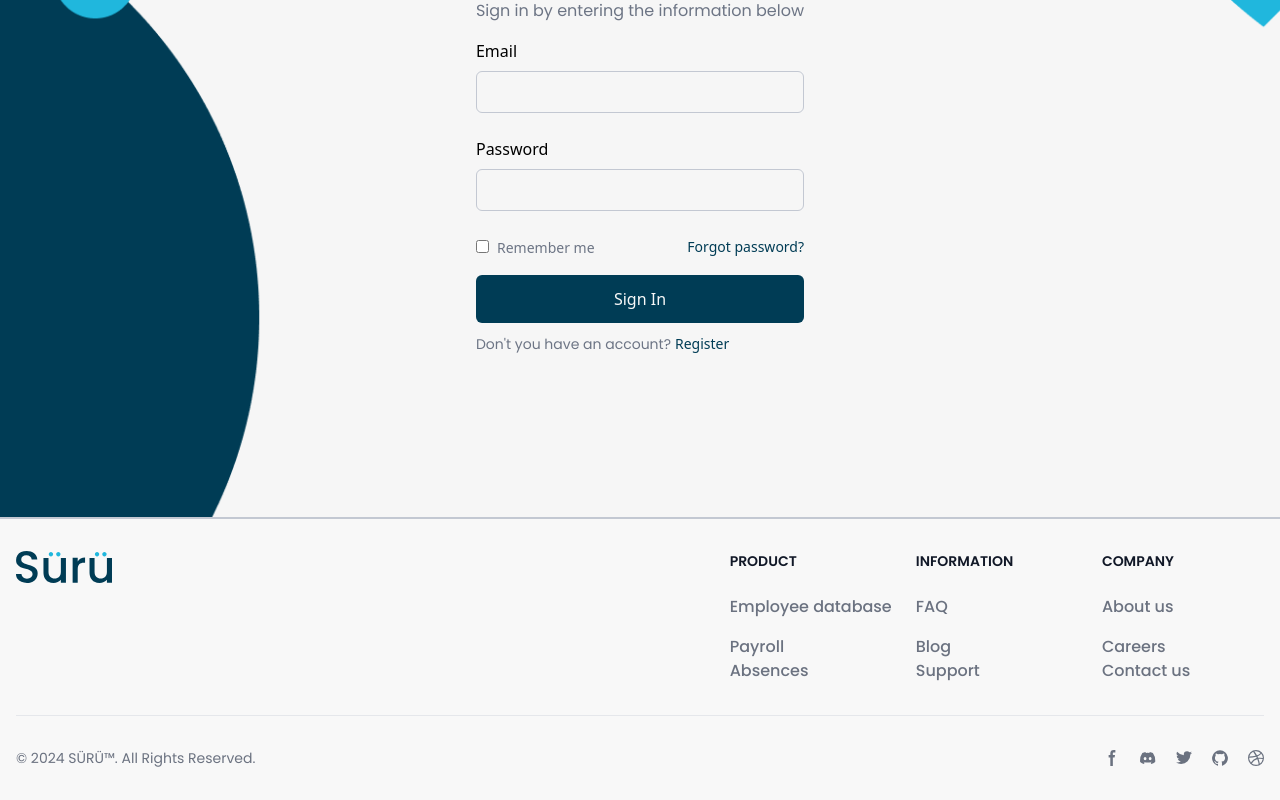
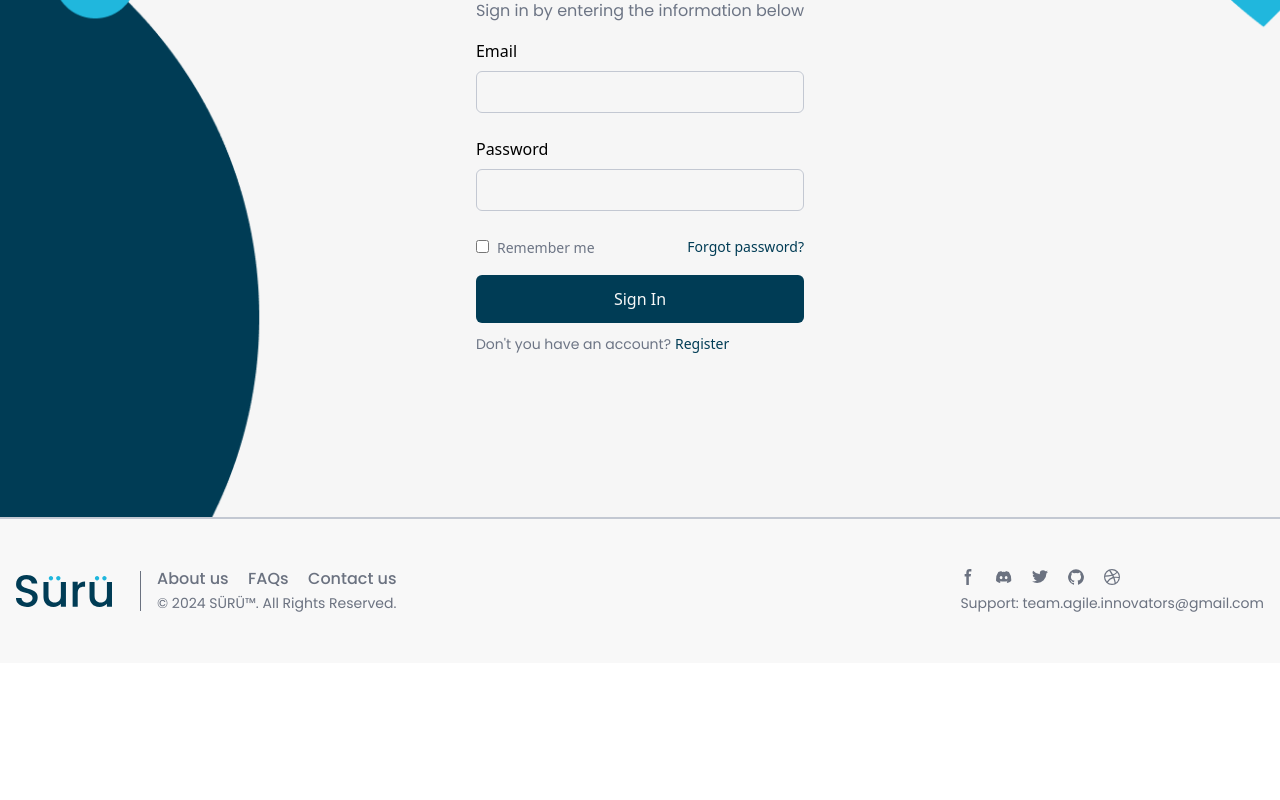
Before and after one commit to Agile-Innovators/SURU-Development, a React (Vite) app: page /login in a window 1280 px wide. Shown: the part 364-1164 px from the top of the page. After the commit the page ends 1027 px from the top, so only its background shows below. Built offline with nearby package versions, Linux system fonts and the light colour scheme.

Commit message:
Update Footer

```diff
--- a/src/components/ui/layout/Footer.jsx
+++ b/src/components/ui/layout/Footer.jsx
@@ -1,99 +1,46 @@
 export function Footer() {
     return (
         <footer className="bg-white text-primary font-primary border-t-2 border-light-grey">
-            <div className="max-w-7xl m-auto p-4 py-6 lg:py-8">
-                <div className="md:flex md:justify-between">
-                    <div className="mb-6 md:mb-0">
-                        <a href="#" className="flex items-center">
-                            <img src="/Logo.svg" className="h-8 me-3" alt="SURU Logo" />
-                        </a>
-                    </div>
-                    <div className="grid grid-cols-2 gap-8 sm:gap-6 sm:grid-cols-3">
+            <div className="flex items-center flex-col sm:flex-row justify-between max-w-7xl m-auto p-4 py-6 lg:py-12">
+                <div className="flex flex-col sm:flex-row items-center gap-4 sm:gap-0">
+                    <a href="#" className="flex items-center"><img src="/Logo.svg" className="h-8 me-3" alt="SURU Logo" /></a>
+                    <div className="border-b sm:border-l border-gray-500 h-0 mx-4 w-12 sm:h-10 sm:w-0"></div>
                     <div>
-                            <h2 className="mb-6 text-sm font-semibold text-gray-900 uppercase ">Product</h2>
-                            <ul className="text-gray-500  font-medium">
-                                <li className="mb-4">
-                                    <a href="#" className="hover:underline">Employee database</a>
-                                </li>
+                        <ul className="flex justify-between text-gray-500 font-medium gap-4">
                             <li>
-                                    <a href="#" className="hover:underline">Payroll</a>
-                                </li>
-                                <li>
-                                    <a href="#" className="hover:underline">Absences</a>
-                                </li>
-
-                            </ul>
-                        </div>
-                        <div>
-                            <h2 className="mb-6 text-sm font-semibold text-gray-900 uppercase ">Information</h2>
-                            <ul className="text-gray-500  font-medium">
-                                <li className="mb-4">
-                                    <a href="#" className="hover:underline ">FAQ</a>
-                                </li>
-                                <li>
-                                    <a href="#" className="hover:underline">Blog</a>
-                                </li>
-                                <li>
-                                    <a href="#" className="hover:underline">Support</a>
-                                </li>
-                            </ul>
-                        </div>
-                        <div>
-                            <h2 className="mb-6 text-sm font-semibold text-gray-900 uppercase ">Company</h2>
-                            <ul className="text-gray-500  font-medium">
-                                <li className="mb-4">
                                 <a href="#" className="hover:underline">About us</a>
                             </li>
                             <li>
-                                    <a href="#" className="hover:underline">Careers</a>
+                                <a href="#" className="hover:underline">FAQs</a>
                             </li>
                             <li>
                                 <a href="#" className="hover:underline">Contact us</a>
                             </li>
-
                         </ul>
+                        <span className="text-sm text-gray-500 sm:text-center">© 2024 <a href="#" className="hover:underline">SÜRÜ™</a>. All Rights Reserved.</span>
                     </div>
                 </div>
-                </div>
-                <hr className="my-6 border-gray-200 sm:mx-auto   lg:my-8" />
-                <div className="sm:flex sm:items-center sm:justify-between">
-                    <span className="text-sm text-gray-500 sm:text-center ">© 2024 <a href="" className="hover:underline">SÜRÜ™</a>. All Rights Reserved.
-                    </span>
-                    <div className="flex mt-4 sm:justify-center sm:mt-0">
-                        <a href="#" className="text-gray-500 hover:text-gray-900 ">
-                            <svg className="w-4 h-4" aria-hidden="true" xmlns="http://www.w3.org/2000/svg" fill="currentColor" viewBox="0 0 8 19">
-                                <path fillRule="evenodd" d="M6.135 3H8V0H6.135a4.147 4.147 0 0 0-4.142 4.142V6H0v3h2v9.938h3V9h2.021l.592-3H5V3.591A.6.6 0 0 1 5.592 3h.543Z" clipRule="evenodd" />
-                            </svg>
-                            <span className="sr-only">Facebook page</span>
+                <div className="flex flex-col mt-4 sm:mt-0 items-center sm:items-start gap-2">
+                    <div className="flex justify-center sm:justify-start gap-5">
+                        <a href="#" className="text-gray-500 hover:text-gray-900">
+                            <svg className="w-4 h-4" aria-hidden="true" xmlns="http://www.w3.org/2000/svg" fill="currentColor" viewBox="0 0 8 19"><path fillRule="evenodd" d="M6.135 3H8V0H6.135a4.147 4.147 0 0 0-4.142 4.142V6H0v3h2v9.938h3V9h2.021l.592-3H5V3.591A.6.6 0 0 1 5.592 3h.543Z" clipRule="evenodd" /></svg>
                         </a>
-                        <a href="#" className="text-gray-500 hover:text-gray-900  ms-5">
-                            <svg className="w-4 h-4" aria-hidden="true" xmlns="http://www.w3.org/2000/svg" fill="currentColor" viewBox="0 0 21 16">
-                                <path d="M16.942 1.556a16.3 16.3 0 0 0-4.126-1.3 12.04 12.04 0 0 0-.529 1.1 15.175 15.175 0 0 0-4.573 0 11.585 11.585 0 0 0-.535-1.1 16.274 16.274 0 0 0-4.129 1.3A17.392 17.392 0 0 0 .182 13.218a15.785 15.785 0 0 0 4.963 2.521c.41-.564.773-1.16 1.084-1.785a10.63 10.63 0 0 1-1.706-.83c.143-.106.283-.217.418-.33a11.664 11.664 0 0 0 10.118 0c.137.113.277.224.418.33-.544.328-1.116.606-1.71.832a12.52 12.52 0 0 0 1.084 1.785 16.46 16.46 0 0 0 5.064-2.595 17.286 17.286 0 0 0-2.973-11.59ZM6.678 10.813a1.941 1.941 0 0 1-1.8-2.045 1.93 1.93 0 0 1 1.8-2.047 1.919 1.919 0 0 1 1.8 2.047 1.93 1.93 0 0 1-1.8 2.045Zm6.644 0a1.94 1.94 0 0 1-1.8-2.045 1.93 1.93 0 0 1 1.8-2.047 1.918 1.918 0 0 1 1.8 2.047 1.93 1.93 0 0 1-1.8 2.045Z" />
-                            </svg>
-                            <span className="sr-only">Discord community</span>
+                        <a href="#" className="text-gray-500 hover:text-gray-900">
+                            <svg className="w-4 h-4" aria-hidden="true" xmlns="http://www.w3.org/2000/svg" fill="currentColor" viewBox="0 0 21 16"><path d="M16.942 1.556a16.3 16.3 0 0 0-4.126-1.3 12.04 12.04 0 0 0-.529 1.1 15.175 15.175 0 0 0-4.573 0 11.585 11.585 0 0 0-.535-1.1 16.274 16.274 0 0 0-4.129 1.3A17.392 17.392 0 0 0 .182 13.218a15.785 15.785 0 0 0 4.963 2.521c.41-.564.773-1.16 1.084-1.785a10.63 10.63 0 0 1-1.706-.83c.143-.106.283-.217.418-.33a11.664 11.664 0 0 0 10.118 0c.137.113.277.224.418.33-.544.328-1.116.606-1.71.832a12.52 12.52 0 0 0 1.084 1.785 16.46 16.46 0 0 0 5.064-2.595 17.286 17.286 0 0 0-2.973-11.59ZM6.678 10.813a1.941 1.941 0 0 1-1.8-2.045 1.93 1.93 0 0 1 1.8-2.047 1.919 1.919 0 0 1 1.8 2.047 1.93 1.93 0 0 1-1.8 2.045Zm6.644 0a1.94 1.94 0 0 1-1.8-2.045 1.93 1.93 0 0 1 1.8-2.047 1.918 1.918 0 0 1 1.8 2.047 1.93 1.93 0 0 1-1.8 2.045Z" /></svg>
                         </a>
-                        <a href="#" className="text-gray-500 hover:text-gray-900  ms-5">
-                            <svg className="w-4 h-4" aria-hidden="true" xmlns="http://www.w3.org/2000/svg" fill="currentColor" viewBox="0 0 20 17">
-                                <path fillRule="evenodd" d="M20 1.892a8.178 8.178 0 0 1-2.355.635 4.074 4.074 0 0 0 1.8-2.235 8.344 8.344 0 0 1-2.605.98A4.13 4.13 0 0 0 13.85 0a4.068 4.068 0 0 0-4.1 4.038 4 4 0 0 0 .105.919A11.705 11.705 0 0 1 1.4.734a4.006 4.006 0 0 0 1.268 5.392 4.165 4.165 0 0 1-1.859-.5v.05A4.057 4.057 0 0 0 4.1 9.635a4.19 4.19 0 0 1-1.856.07 4.108 4.108 0 0 0 3.831 2.807A8.36 8.36 0 0 1 0 14.184 11.732 11.732 0 0 0 6.291 16 11.502 11.502 0 0 0 17.964 4.5c0-.177 0-.35-.012-.523A8.143 8.143 0 0 0 20 1.892Z" clipRule="evenodd" />
-                            </svg>
-                            <span className="sr-only">Twitter page</span>
+                        <a href="#" className="text-gray-500 hover:text-gray-900">
+                            <svg className="w-4 h-4" aria-hidden="true" xmlns="http://www.w3.org/2000/svg" fill="currentColor" viewBox="0 0 20 17"><path fillRule="evenodd" d="M20 1.892a8.178 8.178 0 0 1-2.355.635 4.074 4.074 0 0 0 1.8-2.235 8.344 8.344 0 0 1-2.605.98A4.13 4.13 0 0 0 13.85 0a4.068 4.068 0 0 0-4.1 4.038 4 4 0 0 0 .105.919A11.705 11.705 0 0 1 1.4.734a4.006 4.006 0 0 0 1.268 5.392 4.165 4.165 0 0 1-1.859-.5v.05A4.057 4.057 0 0 0 4.1 9.635a4.19 4.19 0 0 1-1.856.07 4.108 4.108 0 0 0 3.831 2.807A8.36 8.36 0 0 1 0 14.184 11.732 11.732 0 0 0 6.291 16 11.502 11.502 0 0 0 17.964 4.5c0-.177 0-.35-.012-.523A8.143 8.143 0 0 0 20 1.892Z" clipRule="evenodd" /></svg>
                         </a>
-                        <a href="#" className="text-gray-500 hover:text-gray-900  ms-5">
-                            <svg className="w-4 h-4" aria-hidden="true" xmlns="http://www.w3.org/2000/svg" fill="currentColor" viewBox="0 0 20 20">
-                                <path fillRule="evenodd" d="M10 .333A9.911 9.911 0 0 0 6.866 19.65c.5.092.678-.215.678-.477 0-.237-.01-1.017-.014-1.845-2.757.6-3.338-1.169-3.338-1.169a2.627 2.627 0 0 0-1.1-1.451c-.9-.615.07-.6.07-.6a2.084 2.084 0 0 1 1.518 1.021 2.11 2.11 0 0 0 2.884.823c.044-.503.268-.973.63-1.325-2.2-.25-4.516-1.1-4.516-4.9A3.832 3.832 0 0 1 4.7 7.068a3.56 3.56 0 0 1 .095-2.623s.832-.266 2.726 1.016a9.409 9.409 0 0 1 4.962 0c1.89-1.282 2.717-1.016 2.717-1.016.366.83.402 1.768.1 2.623a3.827 3.827 0 0 1 1.02 2.659c0 3.807-2.319 4.644-4.525 4.889a2.366 2.366 0 0 1 .673 1.834c0 1.326-.012 2.394-.012 2.72 0 .263.18.572.681.475A9.911 9.911 0 0 0 10 .333Z" clipRule="evenodd" />
-                            </svg>
-                            <span className="sr-only">GitHub account</span>
+                        <a href="#" className="text-gray-500 hover:text-gray-900">
+                            <svg className="w-4 h-4" aria-hidden="true" xmlns="http://www.w3.org/2000/svg" fill="currentColor" viewBox="0 0 20 20"><path fillRule="evenodd" d="M10 .333A9.911 9.911 0 0 0 6.866 19.65c.5.092.678-.215.678-.477 0-.237-.01-1.017-.014-1.845-2.757.6-3.338-1.169-3.338-1.169a2.627 2.627 0 0 0-1.1-1.451c-.9-.615.07-.6.07-.6a2.084 2.084 0 0 1 1.518 1.021 2.11 2.11 0 0 0 2.884.823c.044-.503.268-.973.63-1.325-2.2-.25-4.516-1.1-4.516-4.9A3.832 3.832 0 0 1 4.7 7.068a3.56 3.56 0 0 1 .095-2.623s.832-.266 2.726 1.016a9.409 9.409 0 0 1 4.962 0c1.89-1.282 2.717-1.016 2.717-1.016.366.83.402 1.768.1 2.623a3.827 3.827 0 0 1 1.02 2.659c0 3.807-2.319 4.644-4.525 4.889a2.366 2.366 0 0 1 .673 1.834c0 1.326-.012 2.394-.012 2.72 0 .263.18.572.681.475A9.911 9.911 0 0 0 10 .333Z" clipRule="evenodd" /></svg>
                         </a>
-                        <a href="#" className="text-gray-500 hover:text-gray-900  ms-5">
-                            <svg className="w-4 h-4" aria-hidden="true" xmlns="http://www.w3.org/2000/svg" fill="currentColor" viewBox="0 0 20 20">
-                                <path fillRule="evenodd" d="M10 0a10 10 0 1 0 10 10A10.009 10.009 0 0 0 10 0Zm6.613 4.614a8.523 8.523 0 0 1 1.93 5.32 20.094 20.094 0 0 0-5.949-.274c-.059-.149-.122-.292-.184-.441a23.879 23.879 0 0 0-.566-1.239 11.41 11.41 0 0 0 4.769-3.366ZM8 1.707a8.821 8.821 0 0 1 2-.238 8.5 8.5 0 0 1 5.664 2.152 9.608 9.608 0 0 1-4.476 3.087A45.758 45.758 0 0 0 8 1.707ZM1.642 8.262a8.57 8.57 0 0 1 4.73-5.981A53.998 53.998 0 0 1 9.54 7.222a32.078 32.078 0 0 1-7.9 1.04h.002Zm2.01 7.46a8.51 8.51 0 0 1-2.2-5.707v-.262a31.64 31.64 0 0 0 8.777-1.219c.243.477.477.964.692 1.449-.114.032-.227.067-.336.1a13.569 13.569 0 0 0-6.942 5.636l.009.003ZM10 18.556a8.508 8.508 0 0 1-5.243-1.8 11.717 11.717 0 0 1 6.7-5.332.509.509 0 0 1 .055-.02 35.65 35.65 0 0 1 1.819 6.476 8.476 8.476 0 0 1-3.331.676Zm4.772-1.462A37.232 37.232 0 0 0 13.113 11a12.513 12.513 0 0 1 5.321.364 8.56 8.56 0 0 1-3.66 5.73h-.002Z" clipRule="evenodd" />
-                            </svg>
-                            <span className="sr-only">Dribbble account</span>
+                        <a href="#" className="text-gray-500 hover:text-gray-900">
+                            <svg className="w-4 h-4" aria-hidden="true" xmlns="http://www.w3.org/2000/svg" fill="currentColor" viewBox="0 0 20 20"> <path fillRule="evenodd" d="M10 0a10 10 0 1 0 10 10A10.009 10.009 0 0 0 10 0Zm6.613 4.614a8.523 8.523 0 0 1 1.93 5.32 20.094 20.094 0 0 0-5.949-.274c-.059-.149-.122-.292-.184-.441a23.879 23.879 0 0 0-.566-1.239 11.41 11.41 0 0 0 4.769-3.366ZM8 1.707a8.821 8.821 0 0 1 2-.238 8.5 8.5 0 0 1 5.664 2.152 9.608 9.608 0 0 1-4.476 3.087A45.758 45.758 0 0 0 8 1.707ZM1.642 8.262a8.57 8.57 0 0 1 4.73-5.981A53.998 53.998 0 0 1 9.54 7.222a32.078 32.078 0 0 1-7.9 1.04h.002Zm2.01 7.46a8.51 8.51 0 0 1-2.2-5.707v-.262a31.64 31.64 0 0 0 8.777-1.219c.243.477.477.964.692 1.449-.114.032-.227.067-.336.1a13.569 13.569 0 0 0-6.942 5.636l.009.003ZM10 18.556a8.508 8.508 0 0 1-5.243-1.8 11.717 11.717 0 0 1 6.7-5.332.509.509 0 0 1 .055-.02 35.65 35.65 0 0 1 1.819 6.476 8.476 8.476 0 0 1-3.331.676Zm4.772-1.462A37.232 37.232 0 0 0 13.113 11a12.513 12.513 0 0 1 5.321.364 8.56 8.56 0 0 1-3.66 5.73h-.002Z" clipRule="evenodd" /></svg>
                         </a>
                     </div>
+                    <span className="text-sm text-gray-500 sm:text-center mt-4 sm:mt-0">Support: team.agile.innovators@gmail.com</span>
                 </div>
             </div>
         </footer>
-
     );
-};
+}
```
Lines whose indentation alone changed are shown as unchanged.
